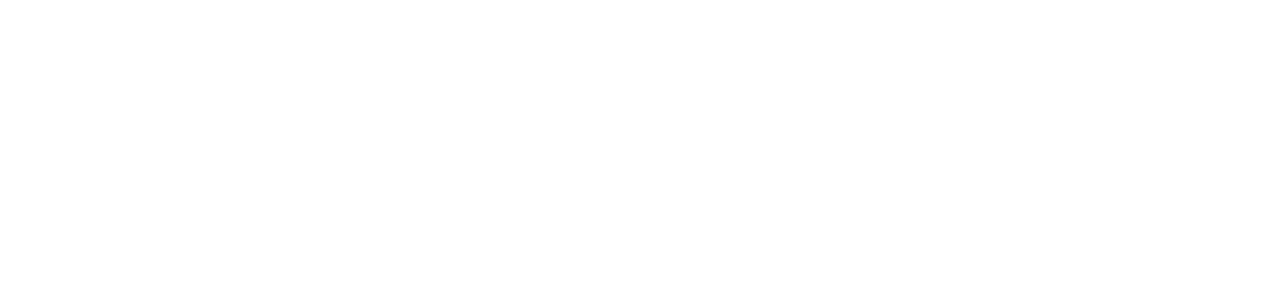
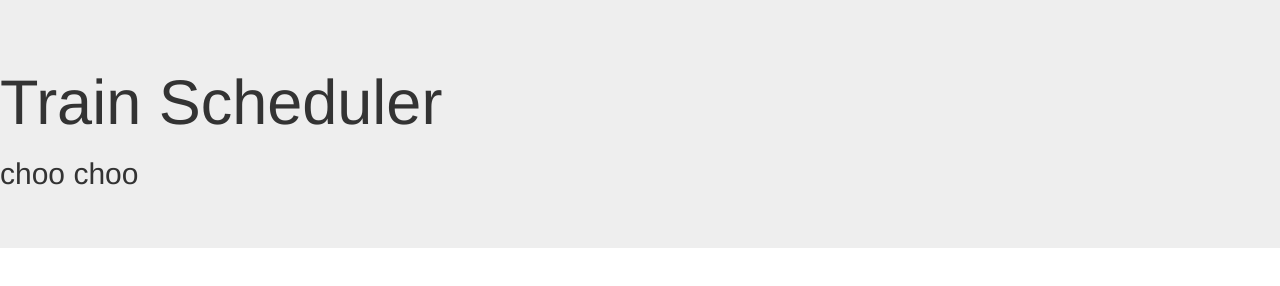
Before and after one commit to rebeccahdz10/Train-Scheduler, a plain HTML site: page index.html in a window 1280 px wide. Drawn offline with nearby package versions, Linux system fonts and the light colour scheme.

Commit message:
very rough draft

```diff
--- a/index.html
+++ b/index.html
@@ -12,6 +12,14 @@
 </head>
 
 <body>
+
+    <div>
+        <div class="jumbotron">
+            <h1>Train Scheduler</h1>
+            <h2>choo choo</h2>
+
+        </div>
+    </div>
 
 
     <script src="https://code.jquery.com/jquery-3.3.1.slim.min.js"
```
